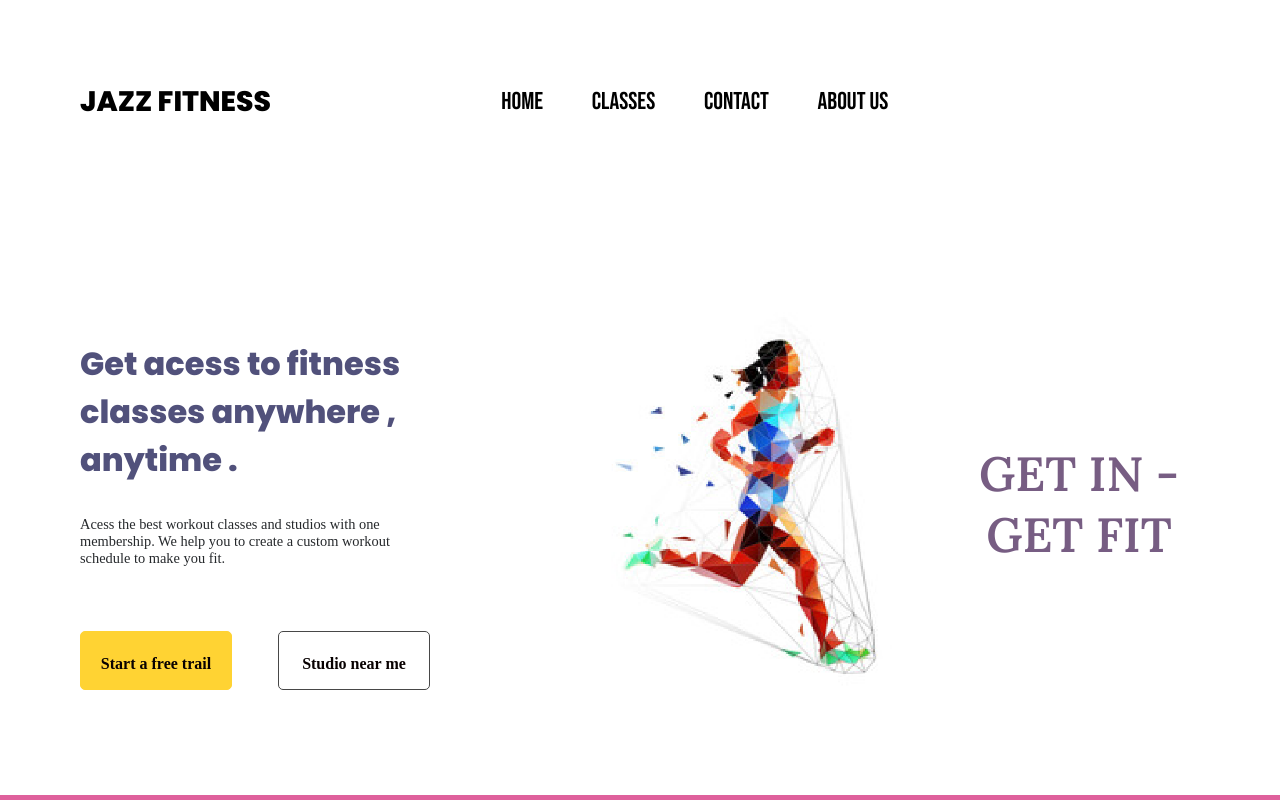
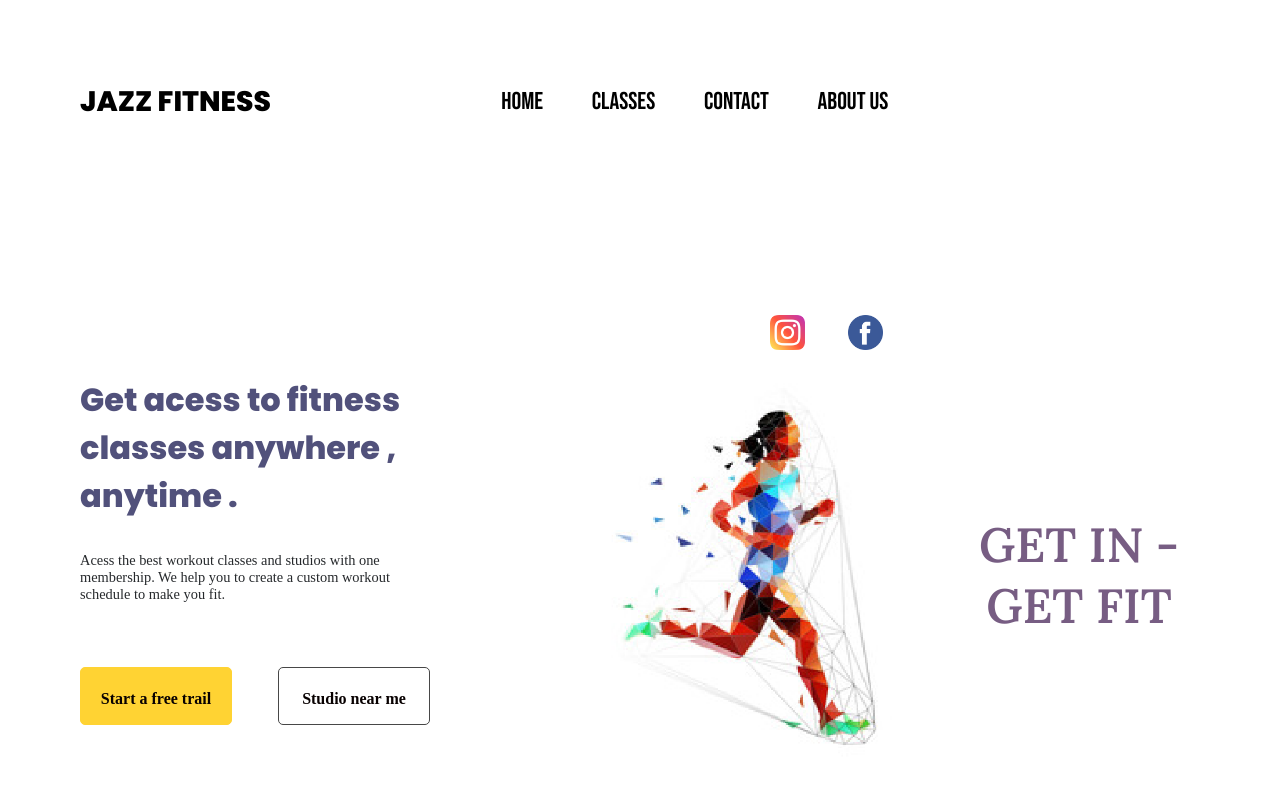
Before and after one commit to maturiKarthik/JazzFitness, a Gatsby site: page / in a window 1280 px wide. Shown: the top 800 px of the page. Built offline with nearby package versions, Linux system fonts and the light colour scheme; Gatsby itself is replaced by a stand-in of ours.

Commit message:
Adding social media

```diff
--- a/src/components/home.js
+++ b/src/components/home.js
@@ -12,19 +12,37 @@ import User1 from "../images/user1.png"
 import User2 from "../images/user2.png"
 import User3 from "../images/user3.png"
 import Instructor from "../images/instructor1.png"
+import insta from "../images/insta.png"
+import facebook from "../images/facebook.png"
 import { Link } from "@reach/router"
-
-const navToGoogle = () => {
-  alert("NAV to gool")
-}
 
 const Home = () => {
   return (
     <>
       <section className="hero">
         <article className="article_1">
-          <img src={Running} alt="running-women.png" />
-          <h1>GET IN - GET FIT</h1>
+          <ul className="social">
+            <li>
+              <a
+                href="https://www.instagram.com/jazz_fitness_studio/"
+                target="_blank"
+              >
+                <img src={insta} />
+              </a>
+            </li>
+            <li>
+              <a
+                href="https://www.instagram.com/jazz_fitness_studio/"
+                target="_blank"
+              >
+                <img src={facebook} />
+              </a>
+            </li>
+          </ul>
+          <div className="below_social">
+            <img src={Running} alt="running-women.png" />
+            <h1>GET IN - GET FIT</h1>
+          </div>
         </article>
         <article className="article_2">
           <p className="title">
--- a/src/styles/footer.scss
+++ b/src/styles/footer.scss
@@ -1,4 +1,5 @@
 footer {
+  width: 100vw;
   margin-top: 3em;
   background-color: #222222;
   color: aliceblue;
--- a/src/styles/home.scss
+++ b/src/styles/home.scss
@@ -23,18 +23,39 @@ html {
   align-items: center;
   justify-content: center;
   .article_1 {
+    //border: royalblue 1px solid;
+    display: flex;
+    flex-direction: column;
+    place-content: space-evenly;
+    text-align: center;
+    .social {
+      margin-left: 20%;
+      margin-bottom: 1em;
+      max-width: 200px;
       display: flex;
       place-content: space-evenly;
+      li {
+        list-style: none;
+        img {
+          width: 35px;
+          height: 35px;
+        }
+      }
+    }
+
+    .below_social {
       img {
         width: auto;
         height: 400px;
       }
       h1 {
         color: #775d83;
-      margin-top: 3em;
+        margin-top: 1em;
+
         font-weight: 600px;
         font-size: 2em;
         font-family: "Lora", serif;
+      }
     }
   }
   .article_2 {
@@ -130,11 +151,17 @@ html {
     .article_1 {
       flex: 2;
       padding: 4em;
+      .below_social {
+        display: flex;
+        place-content: space-evenly;
+        text-align: center;
         h1 {
+          margin-top: 3em;
           font-size: 3em;
           display: flex;
           text-align: center;
           flex-wrap: wrap;
+        }
       }
     }
     .article_2 {
```
Also changed, not shown: src/images/facebook.png (added), src/images/insta.png (added), src/styles/footer.css, src/styles/home.css, 2 other files. Lines whose indentation alone changed are shown as unchanged.
